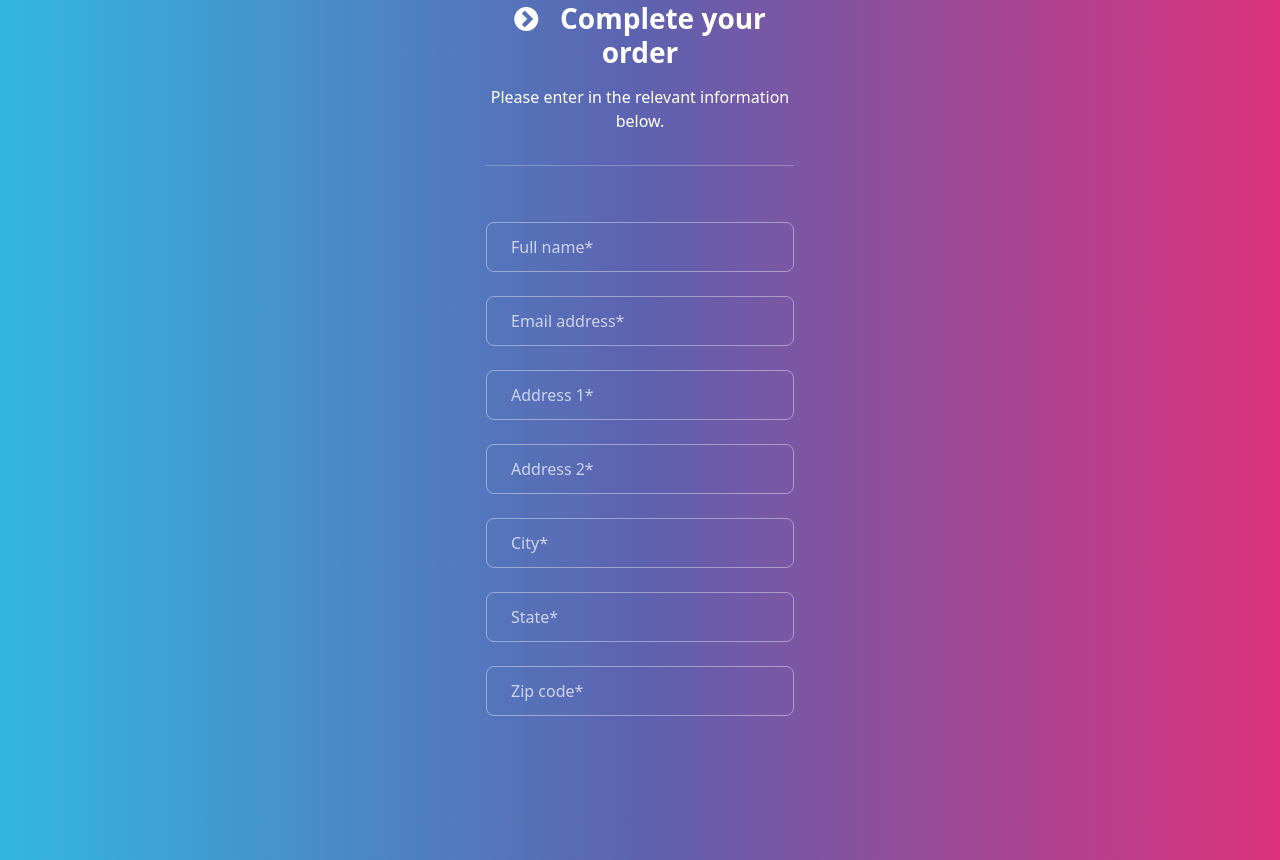
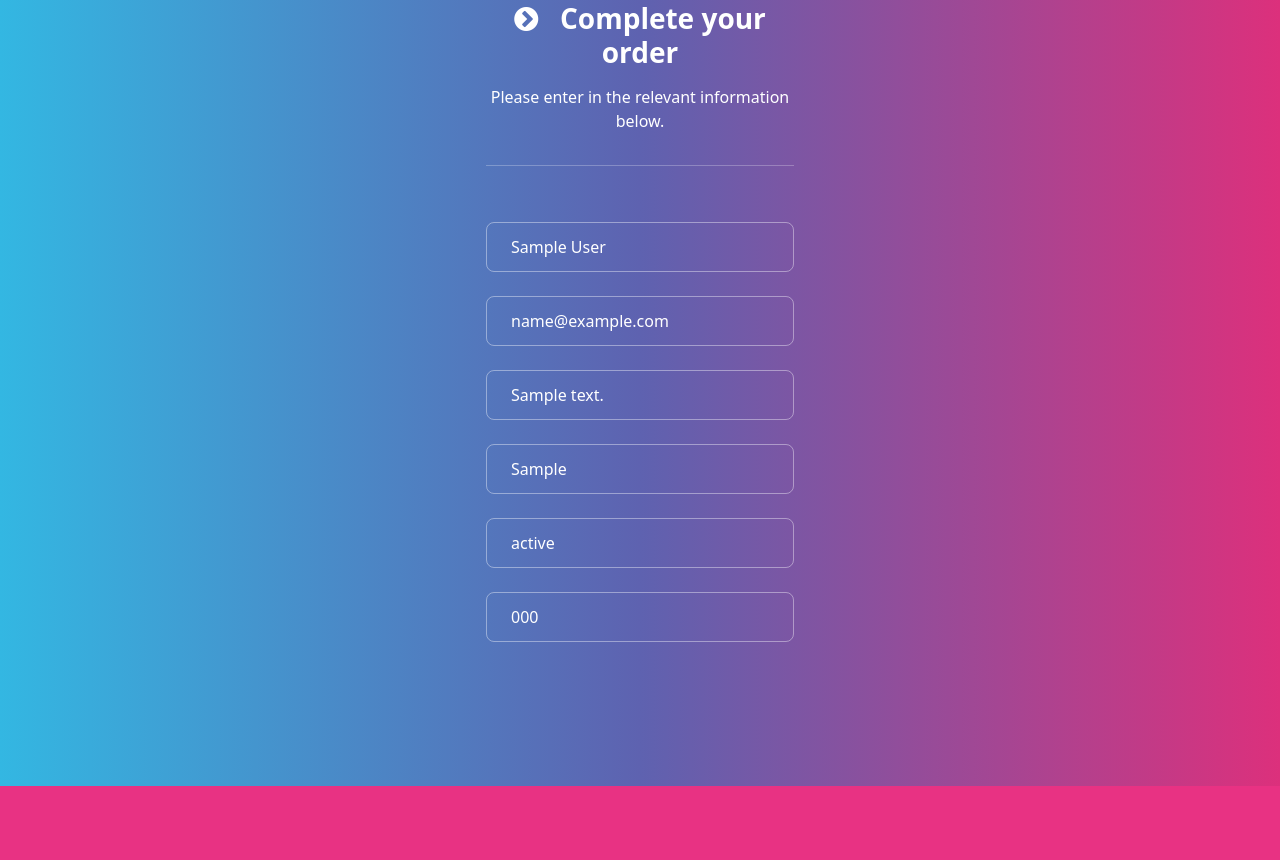
Before and after one commit to jburns6789/DjangoWebstore, a Django app: page /payment/checkout in a window 1280 px wide. Shown: the part 200-1060 px from the top of the page. After the commit the page ends 986 px from the top, so only its background shows below. Run offline with Django 5.2, Linux system fonts and the light colour scheme; a user stored in the database is signed in; tables that the repository leaves empty hold one stand-in row (values such as "Sample post"); some libraries are stand-ins or nearby versions.

Commit message:
removed the second address, checkout functionality with paypal finished

```diff
--- a/ecommerce/payment/forms.py
+++ b/ecommerce/payment/forms.py
@@ -8,5 +8,5 @@ class ShippingForm(forms.ModelForm):
 
         model = ShippingAddress
 
-        fields = ['full_name', 'email', 'address1', 'address2', 'city', 'state', 'zipcode']
+        fields = ['full_name', 'email', 'address1', 'city', 'state', 'zipcode'] #address2,
         exclude = ['user',]
--- a/ecommerce/payment/models.py
+++ b/ecommerce/payment/models.py
@@ -14,11 +14,11 @@ class ShippingAddress(models.Model):
 
     address1 = models.CharField(max_length=150)
 
-    address2 = models.CharField(max_length=150)
+    #address2 = models.CharField(max_length=150)
 
     city = models.CharField(max_length=150)
 
-    # Optional
+    # Optional <-- I made required
 
     state = models.CharField(max_length=150, null=True, blank=True)
 
@@ -26,7 +26,7 @@ class ShippingAddress(models.Model):
 
     # FK <--- dont want users to have multiple address only to update their own.
 
-    # Take into account authenticated and not authenticated
+    # Take into account authenticated and not unauthenticated
 
     user = models.ForeignKey(User, on_delete=models.CASCADE, null=True, blank=True)
 
--- a/ecommerce/payment/templates/payment/checkout.html
+++ b/ecommerce/payment/templates/payment/checkout.html
@@ -42,7 +42,7 @@
 
                     <div class="form-field">
 
-                        <input class="form-control validate" id="name" type="text" placeholder="Full name*" autocomplete="off" value="{{shipipng.full_name}}" required>
+                        <input class="form-control validate" id="name" type="text" placeholder="Full name*" autocomplete="off" value="{{shipping.full_name}}" required>
 
                     </div>
 
@@ -52,7 +52,7 @@
 
                     <div class="form-field">
 
-                        <input class="form-control validate" id="email" type="email" placeholder="Email address*" autocomplete="off" value="{{shipipng.email}}" required>
+                        <input class="form-control validate" id="email" type="email" placeholder="Email address*" autocomplete="off" value="{{shipping.email}}" required>
 
                     </div>
 
@@ -62,7 +62,22 @@
 
                     <div class="form-field">
 
-                        <input class="form-control validate" id="address1" type="text" placeholder="Address 1*" autocomplete="off" value="{{shipipng.address1}}" required>
+                        <input class="form-control validate" id="address1" type="text" placeholder="Address*" autocomplete="off" value="{{shipping.address1}}" required>
+
+                    </div>
+
+
+                    <br>
+
+                   <!--<div class="form-field">
+
+                        <input class="form-control validate" id="address2" type="text" placeholder="Address 2" autocomplete="off" value="{{shipipng.address2}}">
+
+                    </div>-->
+
+                    <div class="form-field">
+
+                        <input class="form-control validate" id="city" type="text" placeholder="City*" autocomplete="off" value="{{shipping.city}}" required>
 
                     </div>
 
@@ -72,7 +87,7 @@
 
                     <div class="form-field">
 
-                        <input class="form-control validate" id="address2" type="text" placeholder="Address 2*" autocomplete="off" value="{{shipipng.address2}}" required>
+                        <input class="form-control validate" id="state" type="text" placeholder="State*" autocomplete="off" value="{{shipping.state}}" required>
 
                     </div>
 
@@ -82,27 +97,7 @@
 
                     <div class="form-field">
 
-                        <input class="form-control validate" id="city" type="text" placeholder="City*" autocomplete="off" value="{{shipipng.city}}" required>
-
-                    </div>
-
-
-                    <br>
-
-
-                    <div class="form-field">
-
-                        <input class="form-control" id="state" type="text" placeholder="State*" autocomplete="off" value="{{shipipng.state}}" required>
-
-                    </div>
-
-
-                    <br>
-
-
-                    <div class="form-field">
-
-                        <input class="form-control" id="zipcode" type="text" placeholder="Zip code*" autocomplete="off" value="{{shipipng.zipcode}}" required>
+                        <input class="form-control validate" id="zipcode" type="text" placeholder="Zip code*" autocomplete="off" value="{{shipping.zipcode}}" required>
 
                     </div>
 
@@ -127,6 +122,10 @@
 
 
     <script>
+
+    // Total price
+
+    var total_price = '{{cart.get_total}}';
 
     //paypal integration
 
@@ -162,6 +161,8 @@
 
                                 // The required fields are empty
 
+                                console.log('Order verified returned No in :input[required] No Shipping ');
+
                                 return order_verified = 'No';
 
 
@@ -170,8 +171,10 @@
 
                         });
 
+                        console.log('Order verified status: No shipping order verified', order_verified);
 
                         return order_verified;
+
 
 
                     }
@@ -182,14 +185,14 @@
 
                     if(isOrderVerified === 'Yes')
                     {
-
+                        console.log('Order verified status:', order_verified);
                         actions.enable();
 
                     }
 
                     else
                     {
-
+                        console.log('Order disabled because isOrderVerified is === No');
                         actions.disable();
 
                     }
@@ -250,7 +253,6 @@
         },
 
 
-
         // set up the transaction
         createOrder: (data, actions) => {
             // pass in any options from the v2 orders create call:
@@ -267,7 +269,6 @@
 
             return actions.order.create(createOrderPayload);
         },
-
 
 
 
@@ -292,7 +293,7 @@
                         email: $('#email').val(),
 
                         address1: $('#address1').val(),
-                        address2: $('#address2').val(),
+                        //address2: $('#address2').val(),
                         city: $('#city').val(),
 
                         state: $('#state').val(),
@@ -343,42 +344,6 @@
         });
 
 
-
-
-
-
-
-
-
-
-
-
-
-
-
-
-
-
-
-
-
-
-
-
-
-
-
-
-
-
-
-
-
-
-
-
-
-
     </script>
 
 
--- a/ecommerce/payment/views.py
+++ b/ecommerce/payment/views.py
@@ -65,7 +65,7 @@ def complete_order(request):
         email = request.POST.get('email')
 
         address1 = request.POST.get('address1')
-        address2 = request.POST.get('address2')
+        #address2 = request.POST.get('address2')
         city = request.POST.get('city')
 
         state = request.POST.get('state')
@@ -73,9 +73,9 @@ def complete_order(request):
 
         #style user shipping address / all in one address
 
-        shipping_address = (address1 + "\n" + address2 + "\n" +
+        shipping_address = (address1 + "\n" +
 
-        city + "\n" + state + "\n" + zipcode)
+        city + "\n" + state + "\n" + zipcode) #address2 +
 
 
 
```
Also changed, not shown: ecommerce/payment/templates/payment/payment-failed.html (+30 -1 lines), ecommerce/payment/templates/payment/payment-success.html (+30 -1 lines), ecommerce/payment/migrations/0003_remove_shippingaddress_address2.py (added).
